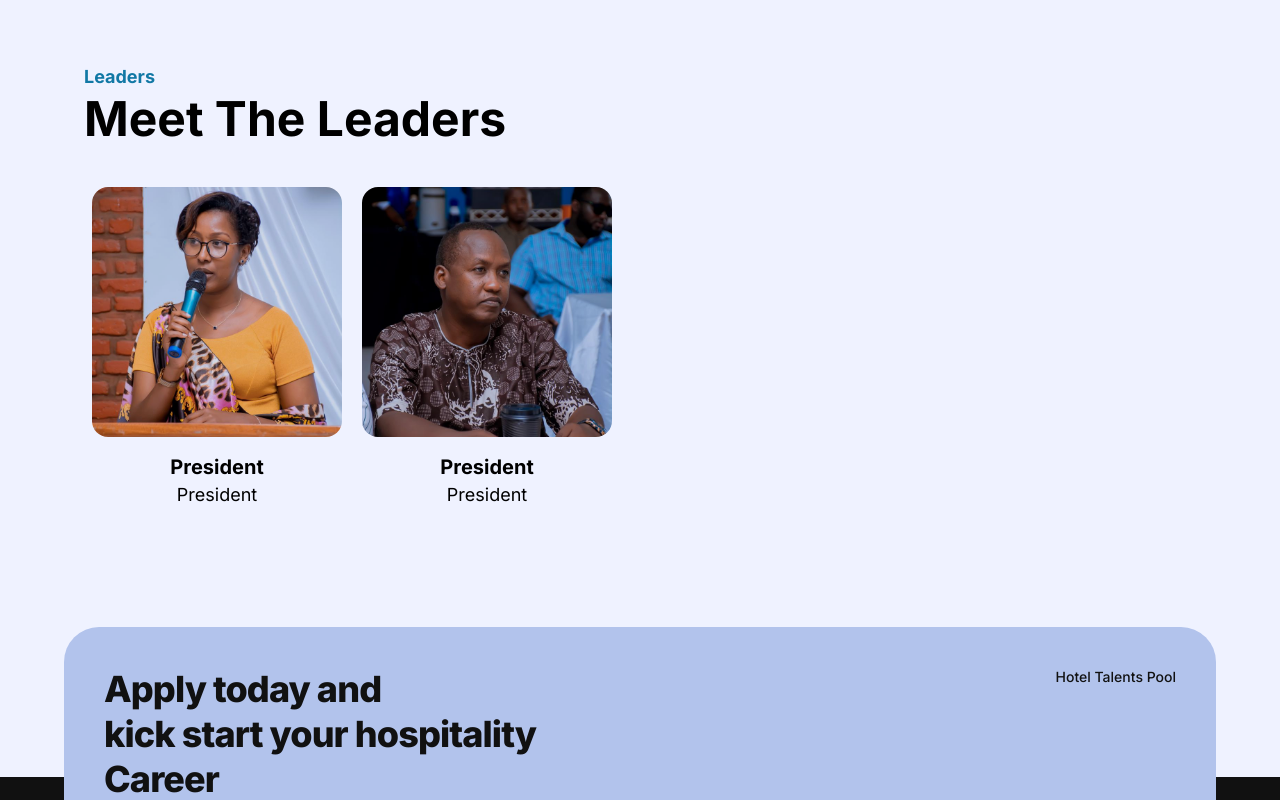
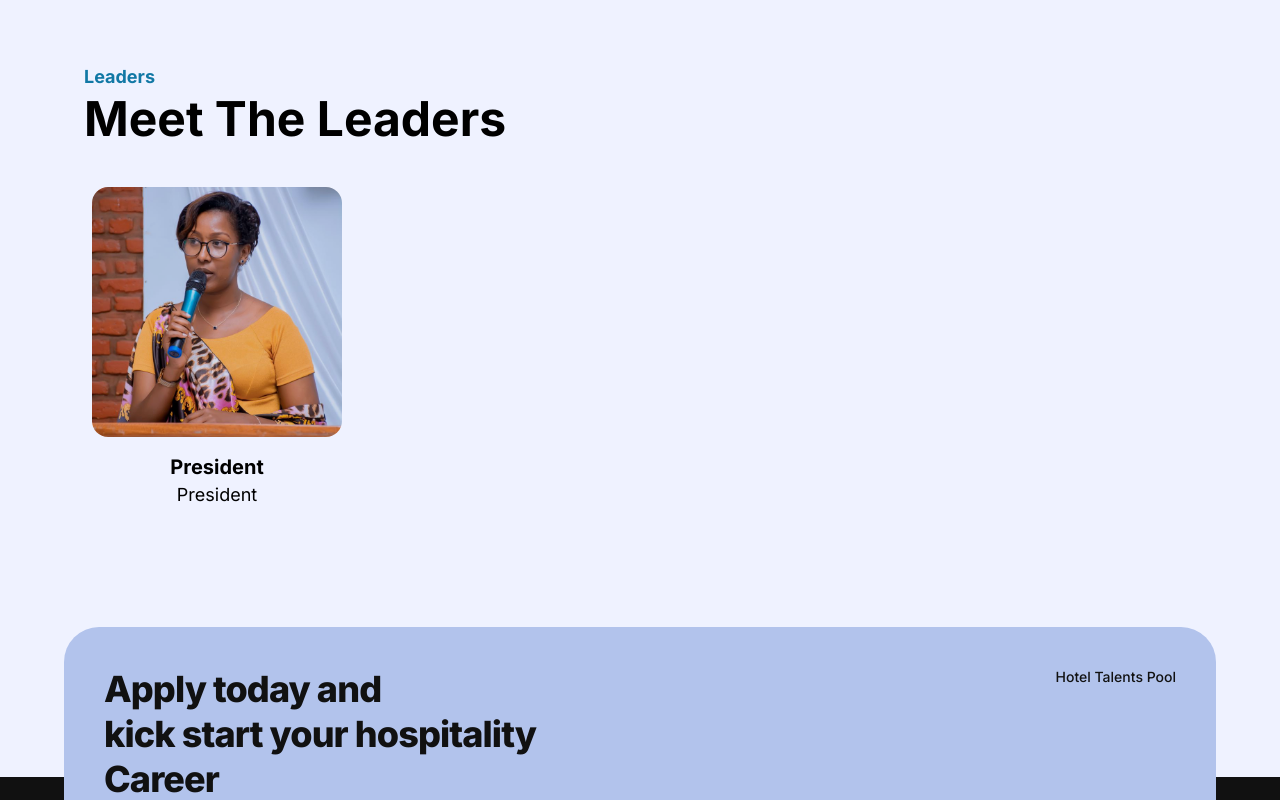
Before and after one commit to mbonikev/hotel_talents_pool, a React (Vite) app: page /#/about in a window 1280 px wide. Shown: the part 1620-2420 px from the top of the page. Built offline with nearby package versions, Linux system fonts and the light colour scheme; what ldrs would draw is missing.

Commit message:
updated src/pages/About.jsx

```diff
--- a/src/pages/About.jsx
+++ b/src/pages/About.jsx
@@ -97,16 +97,6 @@ function About() {
                   <h1 className="text-xl font-bold">President</h1>
                   <h1 className="text-lg">President</h1>
                 </div>
-                <div className="flex items-center justify-center w-fit max-sm:w-full break-inside-avoid flex-col">
-                  <div className="h-[250px] max-sm:h-fit w-auto max-lg:w-full aspect-square relative overflow-hidden bg-white rounded-2xl mb-4 flex items-center justify-center">
-                    <img
-                      src="/images/Leaders/2.jpg"
-                      className="h-fit min-h-full w-full object-cover brightness-90"
-                    />
-                  </div>
-                  <h1 className="text-xl font-bold">President</h1>
-                  <h1 className="text-lg">President</h1>
-                </div>
               </div>
             </div>
           </div>
```
